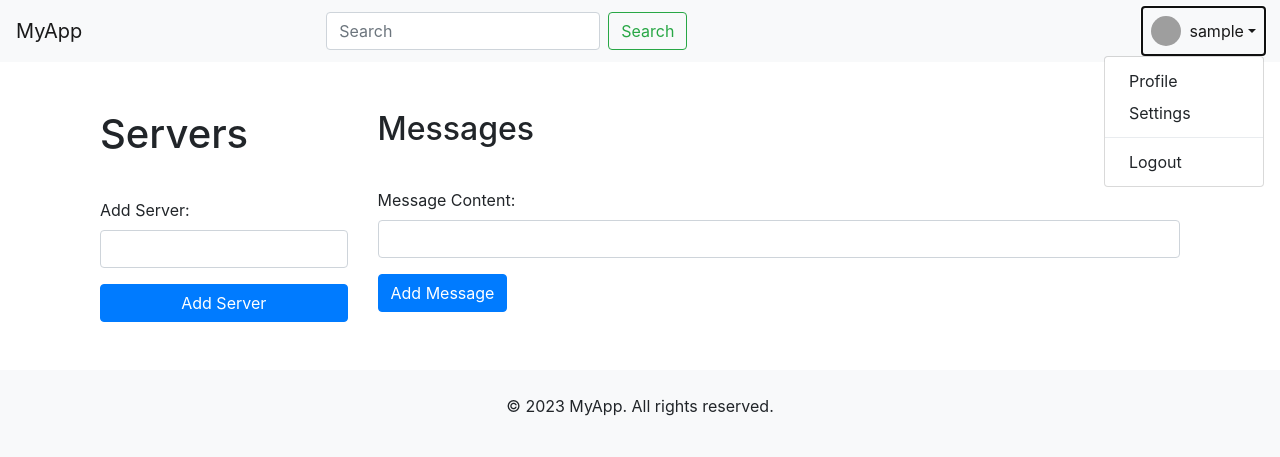
After one commit to Timujaponya/ChatSite-Db-Project, a Flask app: page /server/1 in a window 1280 px wide, after a click that opens the changed part. The commit adds this page. Shown: the top 457 px of the page. Run offline with Flask 3, Linux system fonts and the light colour scheme; the visitor is signed in with stand-in values (Sample User, id 1); data that the repository does not hold is empty; some libraries are stand-ins or nearby versions; grey boxes are pictures that could not be loaded.

Commit message:
Chat Site Project V0.000002
Added profile functions, server functions, enhanced couple of pages.

```diff
--- a/app.py
+++ b/app.py
@@ -1,15 +1,15 @@
 # app.py
 from flask import Flask, request, redirect, url_for, render_template, flash, session
-from user_operations import add_user, list_users, delete_user, update_user, authenticate_user, get_user_id_by_username
-from message_operations import add_message, list_messages, list_all_messages_with_usernames, delete_message, update_message, like_message, unlike_message, count_likes
+from settings import add_user, authenticate_user, update_user, update_password, update_profile_picture, get_user_id_by_username, get_user_profile
+from message_operations import add_message, list_all_messages_with_usernames, like_message, unlike_message, add_server, list_servers
+import os
 
 app = Flask(__name__)
 app.secret_key = 'your_secret_key'
 
 @app.route('/')
 def home():
-    messages = list_all_messages_with_usernames()
-    return render_template('home.html', messages=messages)
+    return render_template('home.html')
 
 @app.route('/login', methods=['GET', 'POST'])
 def login():
@@ -18,6 +18,9 @@ def login():
         password = request.form['password']
         if authenticate_user(username, password):
             session['username'] = username
+            user_id = get_user_id_by_username(username)
+            user_profile = get_user_profile(user_id)
+            session['profile_picture'] = user_profile[3] if user_profile[3] else 'default.png'
             flash('Login successful!', 'success')
             return redirect(url_for('main'))
         else:
@@ -42,53 +45,140 @@ def register():
 def main():
     if 'username' not in session:
         return redirect(url_for('login'))
-    return render_template('main.html')
+    servers = list_servers()
+    return render_template('main.html', servers=servers)
 
-@app.route('/user_operations')
-def user_operations():
+@app.route('/server/<server_id>')
+def server(server_id):
     if 'username' not in session:
         return redirect(url_for('login'))
-    users = list_users()
-    return render_template('user_operations.html', users=users)
+    messages = list_all_messages_with_usernames(server_id)
+    user_id = get_user_id_by_username(session['username'])
+    servers = list_servers()
+    return render_template('server.html', messages=messages, user_id=user_id, server_id=server_id, servers=servers)
 
-@app.route('/message_operations', methods=['GET', 'POST'])
+@app.route('/settings')
+def settings():
+    if 'username' not in session:
+        return redirect(url_for('login'))
+    return render_template('settings.html')
+
+@app.route('/update_user_info', methods=['POST'])
+def update_user_info():
+    if 'username' not in session:
+        return redirect(url_for('login'))
+    new_username = request.form['username']
+    new_email = request.form['email']
+    user_id = get_user_id_by_username(session['username'])
+    if user_id and new_username and new_email:
+        update_user(user_id, new_username, new_email)
+        session['username'] = new_username  # Update session username
+        flash('User information updated successfully!', 'success')
+    else:
+        flash('All fields are required.', 'danger')
+    return redirect(url_for('settings'))
+
+@app.route('/update_password', methods=['POST'])
+def update_password_route():
+    if 'username' not in session:
+        return redirect(url_for('login'))
+    current_password = request.form['current_password']
+    new_password = request.form['new_password']
+    user_id = get_user_id_by_username(session['username'])
+    if authenticate_user(session['username'], current_password):
+        update_password(user_id, new_password)
+        flash('Password updated successfully!', 'success')
+    else:
+        flash('Current password is incorrect.', 'danger')
+    return redirect(url_for('settings'))
+
+@app.route('/update_profile_picture', methods=['POST'])
+def update_profile_picture_route():
+    if 'username' not in session:
+        return redirect(url_for('login'))
+    user_id = get_user_id_by_username(session['username'])
+    profile_picture = request.files['profile_picture']
+    if profile_picture:
+        profile_picture_dir = os.path.join('static', 'profile_pictures')
+        if not os.path.exists(profile_picture_dir):
+            os.makedirs(profile_picture_dir)
+        profile_picture_filename = f"{user_id}_{profile_picture.filename}"
+        profile_picture_path = os.path.join(profile_picture_dir, profile_picture_filename)
+        profile_picture.save(profile_picture_path)
+        update_profile_picture(user_id, profile_picture_filename)
+        session['profile_picture'] = profile_picture_filename  # Update session profile picture
+        flash('Profile picture updated successfully!', 'success')
+    else:
+        flash('Profile picture is required.', 'danger')
+    return redirect(url_for('settings'))
+
+@app.route('/profile/<username>')
+def profile(username):
+    if 'username' not in session:
+        return redirect(url_for('login'))
+    user_id = get_user_id_by_username(username)
+    user_profile = get_user_profile(user_id)
+    return render_template('profile.html', user_profile=user_profile)
+
+@app.route('/message_operations', methods=['POST'])
 def message_operations():
     if 'username' not in session:
         return redirect(url_for('login'))
-    if request.method == 'POST':
-        action = request.form['action']
-        if action == 'add_message':
-            content = request.form['content']
-            user_id = get_user_id_by_username(session['username'])
-            if user_id and content:
-                add_message(user_id, content)
-                flash('Message added successfully!', 'success')
-            else:
-                flash('Valid username and content are required.', 'danger')
-        elif action == 'like_message':
-            message_id = request.form['message_id']
-            user_id = get_user_id_by_username(session['username'])
-            if message_id and user_id:
-                like_message(message_id, user_id)
-                flash('Message liked successfully!', 'success')
-            else:
-                flash('Message ID and valid username are required.', 'danger')
-        elif action == 'unlike_message':
-            message_id = request.form['message_id']
-            user_id = get_user_id_by_username(session['username'])
-            if message_id and user_id:
-                unlike_message(message_id, user_id)
-                flash('Message unliked successfully!', 'success')
-            else:
-                flash('Message ID and valid username are required.', 'danger')
-    messages = list_messages(get_user_id_by_username(session['username']))
-    return render_template('message_operations.html', messages=messages)
+    action = request.form['action']
+    if action == 'add_message':
+        content = request.form['content']
+        server_id = request.form['server_id']
+        user_id = get_user_id_by_username(session['username'])
+        if user_id and content and server_id:
+            add_message(user_id, content, server_id)
+            flash('Message added successfully!', 'success')
+        else:
+            flash('Valid username, content, and server are required.', 'danger')
+        return redirect(url_for('server', server_id=server_id))
+    elif action == 'like_message':
+        message_id = request.form['message_id']
+        user_id = get_user_id_by_username(session['username'])
+        if message_id and user_id:
+            like_message(message_id, user_id)
+            flash('Message liked successfully!', 'success')
+        else:
+            flash('Message ID and valid username are required.', 'danger')
+    elif action == 'unlike_message':
+        message_id = request.form['message_id']
+        user_id = get_user_id_by_username(session['username'])
+        if message_id and user_id:
+            unlike_message(message_id, user_id)
+            flash('Message unliked successfully!', 'success')
+        else:
+            flash('Message ID and valid username are required.', 'danger')
+    return redirect(url_for('server', server_id=request.form.get('server_id', '')))
+
+@app.route('/add_server', methods=['POST'])
+def add_server_route():
+    server_name = request.form['server_name']
+    if server_name:
+        add_server(server_name)
+        flash('Server added successfully!', 'success')
+    else:
+        flash('Server name is required.', 'danger')
+    return redirect(url_for('main'))
 
 @app.route('/logout')
 def logout():
     session.pop('username', None)
+    session.pop('profile_picture', None)
     flash('You have been logged out.', 'success')
     return redirect(url_for('login'))
 
+@app.route('/search')
+def search():
+    query = request.args.get('query')
+    user_id = get_user_id_by_username(query)
+    if user_id:
+        return redirect(url_for('profile', username=query))
+    else:
+        flash(f'User {query} not found.', 'danger')
+        return redirect(url_for('main'))
+
 if __name__ == '__main__':
     app.run(debug=True)
--- a/templates/base.html
+++ b/templates/base.html
@@ -1,3 +1,4 @@
+<!-- templates/base.html -->
 <!DOCTYPE html>
 <html lang="en">
 <head>
@@ -7,10 +8,50 @@
     <link href="https://stackpath.bootstrapcdn.com/bootstrap/4.5.2/css/bootstrap.min.css" rel="stylesheet">
 </head>
 <body>
-    <div class="container">
+    <nav class="navbar navbar-expand-lg navbar-light bg-light">
+        <a class="navbar-brand" href="{% if 'username' in session %}{{ url_for('main') }}{% else %}{{ url_for('home') }}{% endif %}">MyApp</a>
+        <button class="navbar-toggler" type="button" data-toggle="collapse" data-target="#navbarNav" aria-controls="navbarNav" aria-expanded="false" aria-label="Toggle navigation">
+            <span class="navbar-toggler-icon"></span>
+        </button>
+        <div class="collapse navbar-collapse" id="navbarNav">
+            <form class="form-inline mx-auto" action="{{ url_for('search') }}" method="GET">
+                <input class="form-control mr-sm-2" type="search" placeholder="Search" aria-label="Search" name="query">
+                <button class="btn btn-outline-success my-2 my-sm-0" type="submit">Search</button>
+            </form>
+            <ul class="navbar-nav ml-auto">
+                {% if 'username' in session %}
+                    <li class="nav-item dropdown">
+                        <a class="nav-link dropdown-toggle d-flex align-items-center" href="#" id="navbarDropdown" role="button" data-toggle="dropdown" aria-haspopup="true" aria-expanded="false">
+                            <img src="{{ url_for('static', filename='profile_pictures/' ~ session.get('profile_picture', 'default.png')) }}" class="rounded-circle" width="30" height="30" alt="Profile Picture">
+                            <span class="ml-2">{{ session['username'] }}</span>
+                        </a>
+                        <div class="dropdown-menu dropdown-menu-right" aria-labelledby="navbarDropdown">
+                            <a class="dropdown-item" href="{{ url_for('profile', username=session['username']) }}">Profile</a>
+                            <a class="dropdown-item" href="{{ url_for('settings') }}">Settings</a>
+                            <div class="dropdown-divider"></div>
+                            <a class="dropdown-item" href="{{ url_for('logout') }}">Logout</a>
+                        </div>
+                    </li>
+                {% else %}
+                    <li class="nav-item">
+                        <a class="nav-link" href="{{ url_for('login') }}">Login</a>
+                    </li>
+                    <li class="nav-item">
+                        <a class="nav-link" href="{{ url_for('register') }}">Register</a>
+                    </li>
+                {% endif %}
+            </ul>
+        </div>
+    </nav>
+    <div class="container mt-4">
         {% block content %}
         {% endblock %}
     </div>
+    <footer class="bg-light text-center text-lg-start mt-5">
+        <div class="container p-4">
+            <p class="text-center">&copy; 2023 MyApp. All rights reserved.</p>
+        </div>
+    </footer>
     <!-- Bootstrap JS and dependencies -->
     <script src="https://code.jquery.com/jquery-3.5.1.slim.min.js"></script>
     <script src="https://cdn.jsdelivr.net/npm/@popperjs/core@2.5.4/dist/umd/popper.min.js"></script>
--- /dev/null
+++ b/templates/server.html
@@ -0,0 +1,54 @@
+<!-- templates/server.html -->
+{% extends "base.html" %}
+
+{% block title %}Server{% endblock %}
+
+{% block content %}
+    <div class="container mt-5">
+        <div class="row">
+            <div class="col-md-3">
+                <h1 class="mb-4">Servers</h1>
+                <div class="list-group">
+                    {% for server in servers %}
+                        <a href="{{ url_for('server', server_id=server[0]) }}" class="list-group-item list-group-item-action">{{ server[1] }}</a>
+                    {% endfor %}
+                </div>
+                <form method="post" action="{{ url_for('add_server_route') }}" class="mt-3">
+                    <div class="form-group">
+                        <label for="server_name">Add Server:</label>
+                        <input type="text" id="server_name" name="server_name" class="form-control" required>
+                    </div>
+                    <button type="submit" class="btn btn-primary btn-block">Add Server</button>
+                </form>
+            </div>
+            <div class="col-md-9">
+                <h2 class="mb-4">Messages</h2>
+                <ul class="list-group">
+                    {% for message, username, message_user_id, profile_picture in messages %}
+                        {% if message_user_id == user_id %}
+                            <li class="list-group-item text-right d-flex justify-content-end align-items-center">
+                                <span>{{ message }}</span>
+                                <img src="{{ url_for('static', filename='profile_pictures/' ~ (profile_picture if profile_picture else 'default.png')) }}" class="rounded-circle ml-2" width="30" height="30" alt="Profile Picture">
+                            </li>
+                        {% else %}
+                            <li class="list-group-item text-left d-flex justify-content-start align-items-center">
+                                <img src="{{ url_for('static', filename='profile_pictures/' ~ (profile_picture if profile_picture else 'default.png')) }}" class="rounded-circle mr-2" width="30" height="30" alt="Profile Picture">
+                                <span class="ml-2"><strong>{{ username }}</strong></span>
+                                <span class="ml-2">{{ message }}</span>
+                            </li>
+                        {% endif %}
+                    {% endfor %}
+                </ul>
+                <form method="post" action="{{ url_for('message_operations') }}" class="mt-3">
+                    <input type="hidden" name="action" value="add_message">
+                    <input type="hidden" name="server_id" value="{{ server_id }}">
+                    <div class="form-group">
+                        <label for="content">Message Content:</label>
+                        <input type="text" id="content" name="content" class="form-control">
+                    </div>
+                    <button type="submit" class="btn btn-primary">Add Message</button>
+                </form>
+            </div>
+        </div>
+    </div>
+{% endblock %}
```
Also changed, not shown: message_operations.py (+10 -4 lines), settings.py (added, +29 -0 lines), sql_queries.py (+9 -2 lines), templates/home.html (+7 -10 lines), templates/main.html (+22 -5 lines), templates/profile.html (added, +18 -0 lines), templates/settings.html (added, +42 -0 lines), static/profile_pictures/7d90d0441c7a4f67d32e6f0861690db7.jpeg (added), static/profile_pictures/default.png (added).
